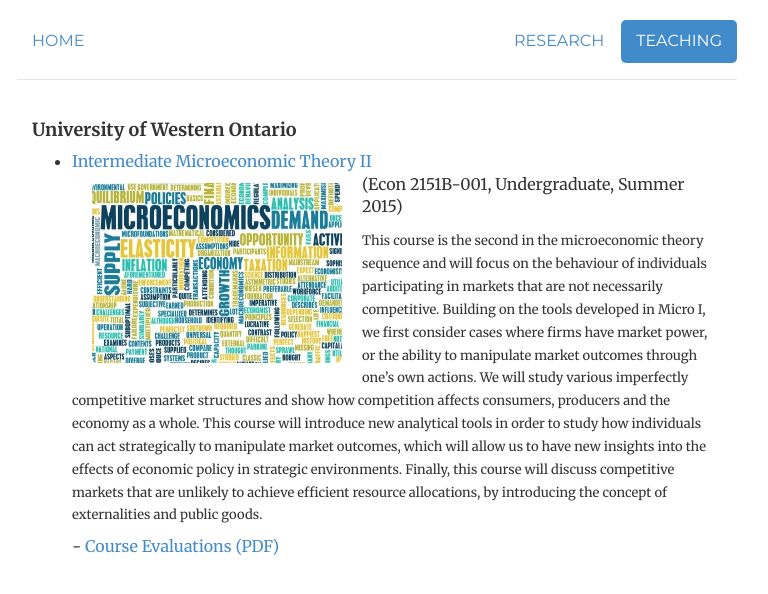
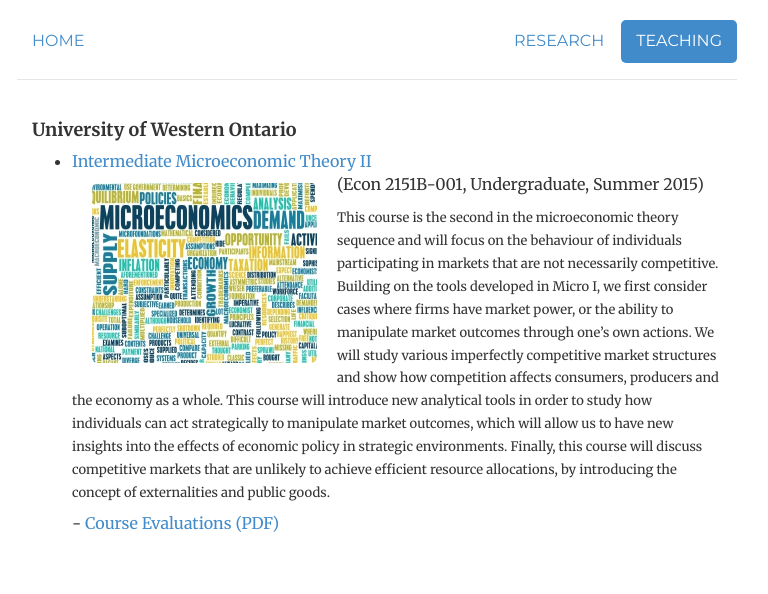
Before and after one commit to morihiroaki/morihiroaki.github.io, a Jekyll site: the page built from teaching.html, in a window 1280 px wide. Shown: the top 594 px of the page, without its empty margins (263-1031 px from the left). Built offline with Jekyll 4.4.1, drawn with Linux system fonts in a browser that asks for light colours.

Commit message:
Update teaching.html

```diff
--- a/teaching.html
+++ b/teaching.html
@@ -9,7 +9,7 @@ description:
   <h4>University of Western Ontario</h4>
 <ul style="list-style-type:disc">
   <li><a target="_blank" href="/files/2151_2015S_syllabus.pdf" title="Syllabus">Intermediate Microeconomic Theory II</a></li>
-<img  class="img-rounded" src="files/micro_image.jpg" height="180" width="250" style='float: left;' hspace="20" vspace="10">
+<img  class="img-rounded" src="files/micro_image.jpg" height="180" width="225" style='float: left;' hspace="20" vspace="10">
 <p><font size="3">(Econ 2151B-001, Undergraduate, Summer 2015)  </p>
 <p><font size="2">This course is the second in the microeconomic theory sequence and will focus on the behaviour of
          individuals participating in markets that are not necessarily competitive. Building on the tools developed
```
